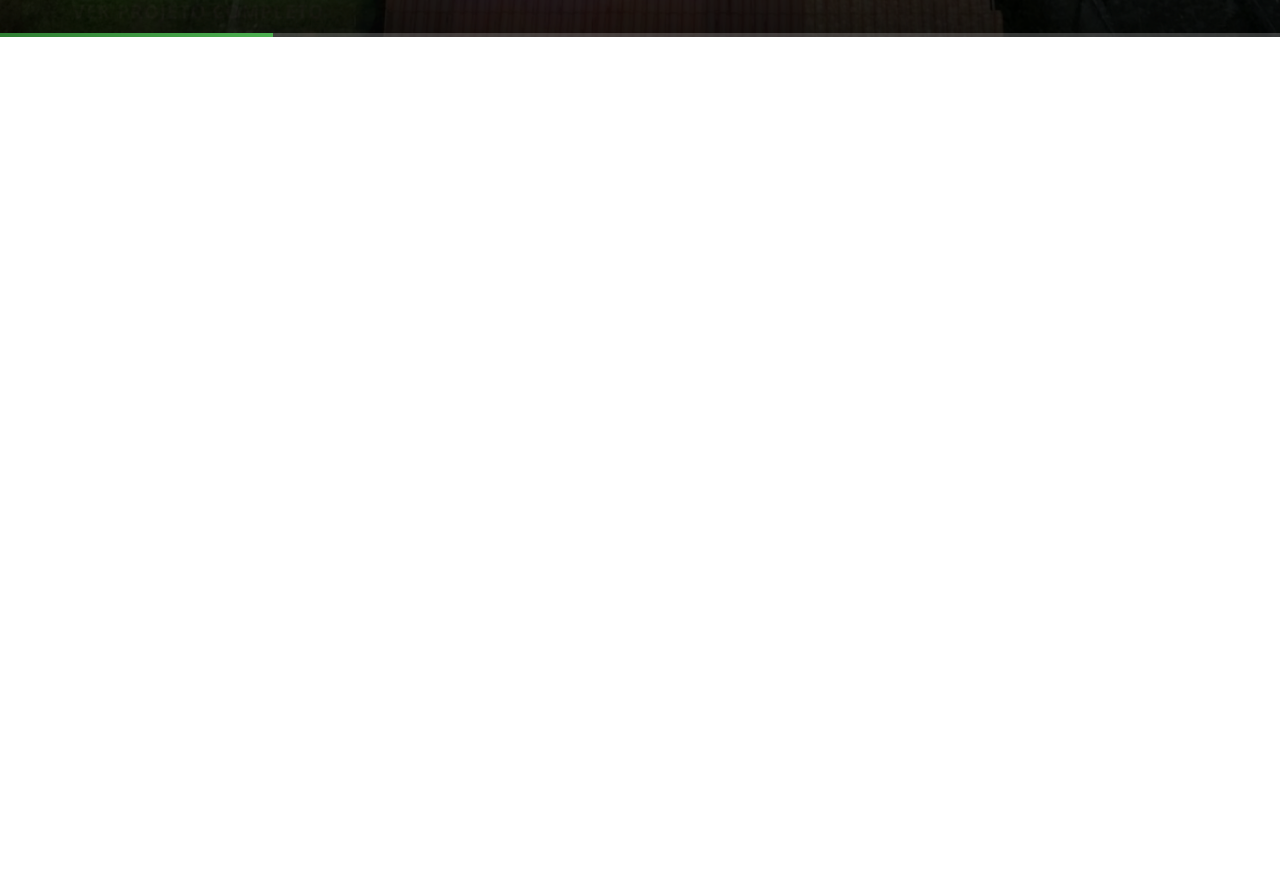
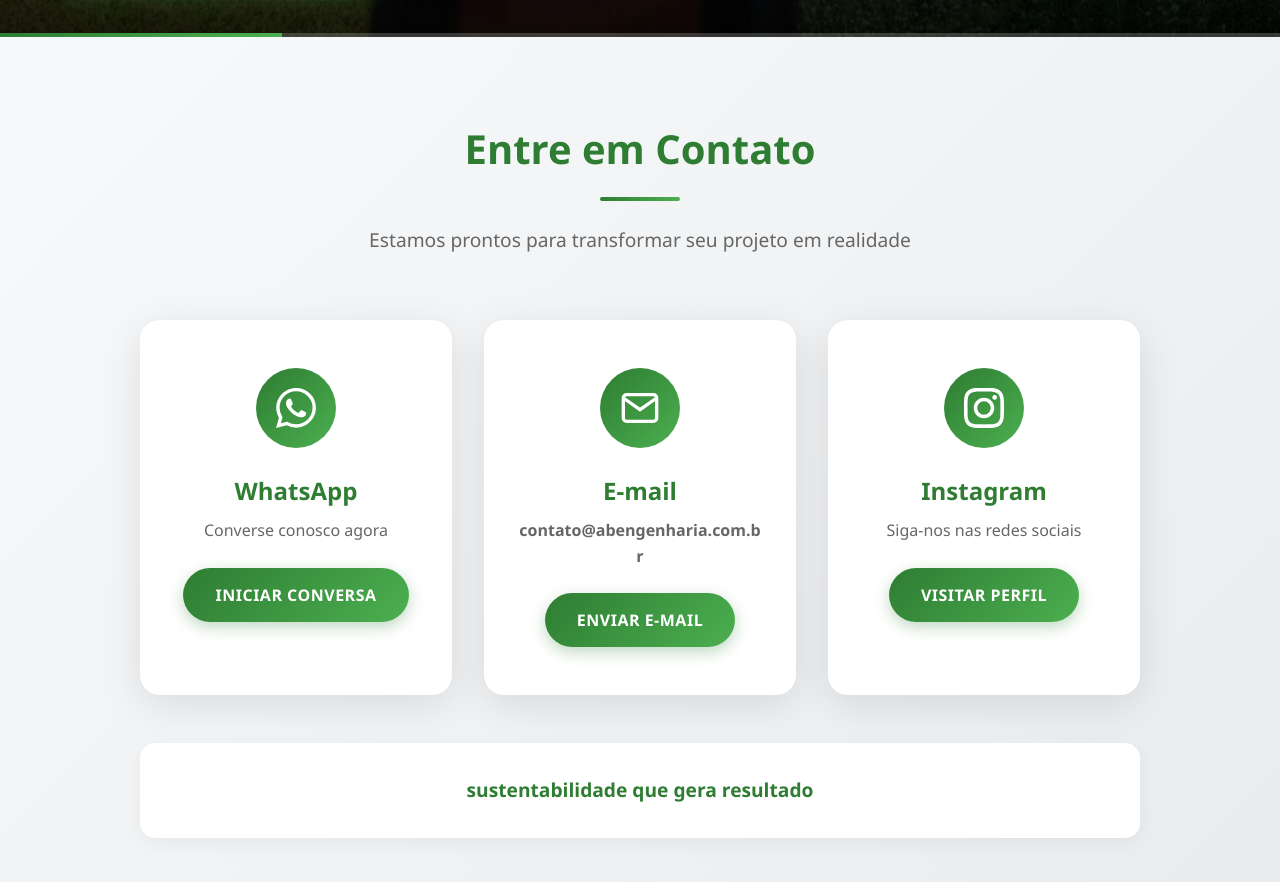
Before and after one commit to Vinimtt/projeto_integrador_I, a Next.js app in the folder projeto/: page / in a window 1280 px wide. Shown: the part 4063-4945 px from the top of the page. Before the commit the page ends 4100 px from the top, so only its background shows below. Built offline with nearby package versions, Linux system fonts and the light colour scheme.

Commit message:
contatos

```diff
--- a/projeto/src/app/page.js
+++ b/projeto/src/app/page.js
@@ -6,26 +6,23 @@
 import QuemSomosSection from '../components/QuemSomosSection';
 import ServicosSection from '../components/ServicosSection';
 import ProjectCarousel from '../components/ProjectCarousel';
-
-
+import ContatoSection from '../components/ContatoSection';
 
 export default function Home() {
   return (
     <>
       <Head>
-        <title>Empresa - Nossos Projetos</title>
+        <title>ABengenharia - Nossos Projetos</title>
         <meta name="description" content="Conheça nossos projetos e serviços" />
       </Head>
 
       <NavBar />
       <main>
-
-        <InicioSection /> {}
+        <InicioSection />
         <QuemSomosSection/>
         <ServicosSection/>
         <ProjectCarousel />
-        <p></p>
-
+        <ContatoSection />
       </main>
     </>
   );
--- /dev/null
+++ b/projeto/src/components/ContatoSection.jsx
@@ -0,0 +1,90 @@
+// components/ContatoSection.jsx
+'use client';
+
+import React from 'react';
+import styles from './ContatoSection.module.css';
+
+const ContatoSection = () => {
+  const whatsappNumber = "5581997540016"; // Substitua pelo número real com DDI + DDD
+  const email = "contato@abengenharia.com.br"; // Substitua pelo email real
+  const instagramUrl = "https://www.instagram.com/abengenhariape?igsh=Z3U1aTMzbGd3YzI3";
+  const handleWhatsApp = () => {
+    window.open(`https://wa.me/${whatsappNumber}?text=Olá! Gostaria de saber mais sobre os serviços.`, '_blank');
+  };
+
+  const handleEmail = () => {
+    window.location.href = `mailto:${email}`;
+  };
+
+  const handleInstagram = () => {
+    window.open(instagramUrl, '_blank');
+  };
+
+  return (
+    <section id="contato" className={styles.section}>
+      <div className={styles.container}>
+        <div className={styles.sectionHeader}>
+          <h2>Entre em Contato</h2>
+          <div className={styles.divider}></div>
+          <p className={styles.sectionSubtitle}>
+            Estamos prontos para transformar seu projeto em realidade
+          </p>
+        </div>
+
+        <div className={styles.contactContent}>
+          <div className={styles.contactGrid}>
+
+            {/* WhatsApp */}
+            <div className={styles.contactCard} onClick={handleWhatsApp}>
+              <div className={styles.iconWrapper}>
+                <svg className={styles.icon} viewBox="0 0 24 24" fill="currentColor">
+                  <path d="M17.472 14.382c-.297-.149-1.758-.867-2.03-.967-.273-.099-.471-.148-.67.15-.197.297-.767.966-.94 1.164-.173.199-.347.223-.644.075-.297-.15-1.255-.463-2.39-1.475-.883-.788-1.48-1.761-1.653-2.059-.173-.297-.018-.458.13-.606.134-.133.298-.347.446-.52.149-.174.198-.298.298-.497.099-.198.05-.371-.025-.52-.075-.149-.669-1.612-.916-2.207-.242-.579-.487-.5-.669-.51-.173-.008-.371-.01-.57-.01-.198 0-.52.074-.792.372-.272.297-1.04 1.016-1.04 2.479 0 1.462 1.065 2.875 1.213 3.074.149.198 2.096 3.2 5.077 4.487.709.306 1.262.489 1.694.625.712.227 1.36.195 1.871.118.571-.085 1.758-.719 2.006-1.413.248-.694.248-1.289.173-1.413-.074-.124-.272-.198-.57-.347m-5.421 7.403h-.004a9.87 9.87 0 01-5.031-1.378l-.361-.214-3.741.982.998-3.648-.235-.374a9.86 9.86 0 01-1.51-5.26c.001-5.45 4.436-9.884 9.888-9.884 2.64 0 5.122 1.03 6.988 2.898a9.825 9.825 0 012.893 6.994c-.003 5.45-4.437 9.884-9.885 9.884m8.413-18.297A11.815 11.815 0 0012.05 0C5.495 0 .16 5.335.157 11.892c0 2.096.547 4.142 1.588 5.945L.057 24l6.305-1.654a11.882 11.882 0 005.683 1.448h.005c6.554 0 11.89-5.335 11.893-11.893a11.821 11.821 0 00-3.48-8.413Z"/>
+                </svg>
+              </div>
+              <h3>WhatsApp</h3>
+              <p>Converse conosco agora</p>
+              <button className={styles.contactButton}>
+                Iniciar Conversa
+              </button>
+            </div>
+
+            {/* Email */}
+            <div className={styles.contactCard} onClick={handleEmail}>
+              <div className={styles.iconWrapper}>
+                <svg className={styles.icon} viewBox="0 0 24 24" fill="none" stroke="currentColor" strokeWidth="2">
+                  <path d="M4 4h16c1.1 0 2 .9 2 2v12c0 1.1-.9 2-2 2H4c-1.1 0-2-.9-2-2V6c0-1.1.9-2 2-2z"/>
+                  <polyline points="22,6 12,13 2,6"/>
+                </svg>
+              </div>
+              <h3>E-mail</h3>
+              <p className={styles.emailText}>{email}</p>
+              <button className={styles.contactButton}>
+                Enviar E-mail
+              </button>
+            </div>
+
+            {/* Instagram */}
+            <div className={styles.contactCard} onClick={handleInstagram}>
+              <div className={styles.iconWrapper}>
+                <svg className={styles.icon} viewBox="0 0 24 24" fill="currentColor">
+                  <path d="M12 2.163c3.204 0 3.584.012 4.85.07 3.252.148 4.771 1.691 4.919 4.919.058 1.265.069 1.645.069 4.849 0 3.205-.012 3.584-.069 4.849-.149 3.225-1.664 4.771-4.919 4.919-1.266.058-1.644.07-4.85.07-3.204 0-3.584-.012-4.849-.07-3.26-.149-4.771-1.699-4.919-4.92-.058-1.265-.07-1.644-.07-4.849 0-3.204.013-3.583.07-4.849.149-3.227 1.664-4.771 4.919-4.919 1.266-.057 1.645-.069 4.849-.069zm0-2.163c-3.259 0-3.667.014-4.947.072-4.358.2-6.78 2.618-6.98 6.98-.059 1.281-.073 1.689-.073 4.948 0 3.259.014 3.668.072 4.948.2 4.358 2.618 6.78 6.98 6.98 1.281.058 1.689.072 4.948.072 3.259 0 3.668-.014 4.948-.072 4.354-.2 6.782-2.618 6.979-6.98.059-1.28.073-1.689.073-4.948 0-3.259-.014-3.667-.072-4.947-.196-4.354-2.617-6.78-6.979-6.98-1.281-.059-1.69-.073-4.949-.073zm0 5.838c-3.403 0-6.162 2.759-6.162 6.162s2.759 6.163 6.162 6.163 6.162-2.759 6.162-6.163c0-3.403-2.759-6.162-6.162-6.162zm0 10.162c-2.209 0-4-1.79-4-4 0-2.209 1.791-4 4-4s4 1.791 4 4c0 2.21-1.791 4-4 4zm6.406-11.845c-.796 0-1.441.645-1.441 1.44s.645 1.44 1.441 1.44c.795 0 1.439-.645 1.439-1.44s-.644-1.44-1.439-1.44z"/>
+                </svg>
+              </div>
+              <h3>Instagram</h3>
+              <p>Siga-nos nas redes sociais</p>
+              <button className={styles.contactButton}>
+                Visitar Perfil
+              </button>
+            </div>
+          </div>
+
+          <div className={styles.mapNote}>
+            <p> sustentabilidade que gera resultado </p>
+          </div>
+        </div>
+      </div>
+    </section>
+  );
+};
+
+export default ContatoSection;
--- /dev/null
+++ b/projeto/src/components/ContatoSection.module.css
@@ -0,0 +1,209 @@
+/* components/ContatoSection.module.css */
+.section {
+  padding: 5rem 0;
+  background: linear-gradient(135deg, #f8f9fa 0%, #e9ecef 100%);
+  position: relative;
+}
+
+.container {
+  max-width: 1200px;
+  margin: 0 auto;
+  padding: 0 2rem;
+}
+
+.sectionHeader {
+  text-align: center;
+  margin-bottom: 4rem;
+}
+
+.sectionHeader h2 {
+  font-size: 2.5rem;
+  color: #2e7d32;
+  margin-bottom: 1rem;
+  font-weight: 700;
+}
+
+.divider {
+  width: 80px;
+  height: 4px;
+  background: linear-gradient(90deg, #2e7d32, #4caf50);
+  margin: 0 auto 1.5rem;
+  border-radius: 2px;
+}
+
+.sectionSubtitle {
+  font-size: 1.2rem;
+  color: #666;
+  max-width: 600px;
+  margin: 0 auto;
+}
+
+.contactContent {
+  max-width: 1000px;
+  margin: 0 auto;
+}
+
+.contactGrid {
+  display: grid;
+  grid-template-columns: repeat(auto-fit, minmax(280px, 1fr));
+  gap: 2rem;
+  margin-bottom: 3rem;
+}
+
+.contactCard {
+  background: white;
+  padding: 3rem 2rem;
+  border-radius: 20px;
+  box-shadow: 0 10px 40px rgba(0, 0, 0, 0.1);
+  text-align: center;
+  transition: all 0.3s ease;
+  cursor: pointer;
+  position: relative;
+  overflow: hidden;
+}
+
+.contactCard::before {
+  content: '';
+  position: absolute;
+  top: 0;
+  left: 0;
+  right: 0;
+  height: 5px;
+  background: linear-gradient(90deg, #2e7d32, #4caf50);
+  transform: scaleX(0);
+  transition: transform 0.3s ease;
+}
+
+.contactCard:hover {
+  transform: translateY(-10px);
+  box-shadow: 0 15px 50px rgba(46, 125, 50, 0.2);
+}
+
+.contactCard:hover::before {
+  transform: scaleX(1);
+}
+
+.iconWrapper {
+  width: 80px;
+  height: 80px;
+  margin: 0 auto 1.5rem;
+  background: linear-gradient(135deg, #2e7d32, #4caf50);
+  border-radius: 50%;
+  display: flex;
+  align-items: center;
+  justify-content: center;
+  transition: all 0.3s ease;
+}
+
+.contactCard:hover .iconWrapper {
+  transform: scale(1.1) rotate(5deg);
+}
+
+.icon {
+  width: 40px;
+  height: 40px;
+  color: white;
+}
+
+.contactCard h3 {
+  color: #2e7d32;
+  font-size: 1.5rem;
+  margin-bottom: 0.5rem;
+  font-weight: 700;
+}
+
+.contactCard p {
+  color: #666;
+  margin-bottom: 1.5rem;
+  font-size: 1rem;
+}
+
+.emailText {
+  font-weight: 600;
+  color: #2e7d32;
+  word-break: break-word;
+}
+
+.contactButton {
+  background: linear-gradient(135deg, #2e7d32, #4caf50);
+  color: white;
+  border: none;
+  padding: 1rem 2rem;
+  border-radius: 50px;
+  font-size: 1rem;
+  font-weight: 600;
+  cursor: pointer;
+  transition: all 0.3s ease;
+  text-transform: uppercase;
+  letter-spacing: 0.5px;
+  box-shadow: 0 5px 15px rgba(46, 125, 50, 0.3);
+}
+
+.contactButton:hover {
+  transform: translateY(-2px);
+  box-shadow: 0 8px 20px rgba(46, 125, 50, 0.4);
+  background: linear-gradient(135deg, #1b5e20, #388e3c);
+}
+
+.mapNote {
+  text-align: center;
+  padding: 2rem;
+  background: white;
+  border-radius: 15px;
+  box-shadow: 0 5px 20px rgba(0, 0, 0, 0.05);
+}
+
+.mapNote p {
+  font-size: 1.2rem;
+  color: #2e7d32;
+  font-weight: 600;
+  margin: 0;
+}
+
+@media (max-width: 768px) {
+  .section {
+    padding: 3rem 0;
+  }
+
+  .sectionHeader h2 {
+    font-size: 2rem;
+  }
+
+  .contactGrid {
+    grid-template-columns: 1fr;
+    gap: 1.5rem;
+  }
+
+  .contactCard {
+    padding: 2.5rem 1.5rem;
+  }
+
+  .iconWrapper {
+    width: 70px;
+    height: 70px;
+  }
+
+  .icon {
+    width: 35px;
+    height: 35px;
+  }
+
+  .contactButton {
+    padding: 0.9rem 1.8rem;
+    font-size: 0.95rem;
+  }
+}
+
+@media (max-width: 480px) {
+  .sectionHeader h2 {
+    font-size: 1.8rem;
+  }
+
+  .sectionSubtitle {
+    font-size: 1rem;
+  }
+
+  .contactCard h3 {
+    font-size: 1.3rem;
+  }
+}
```
